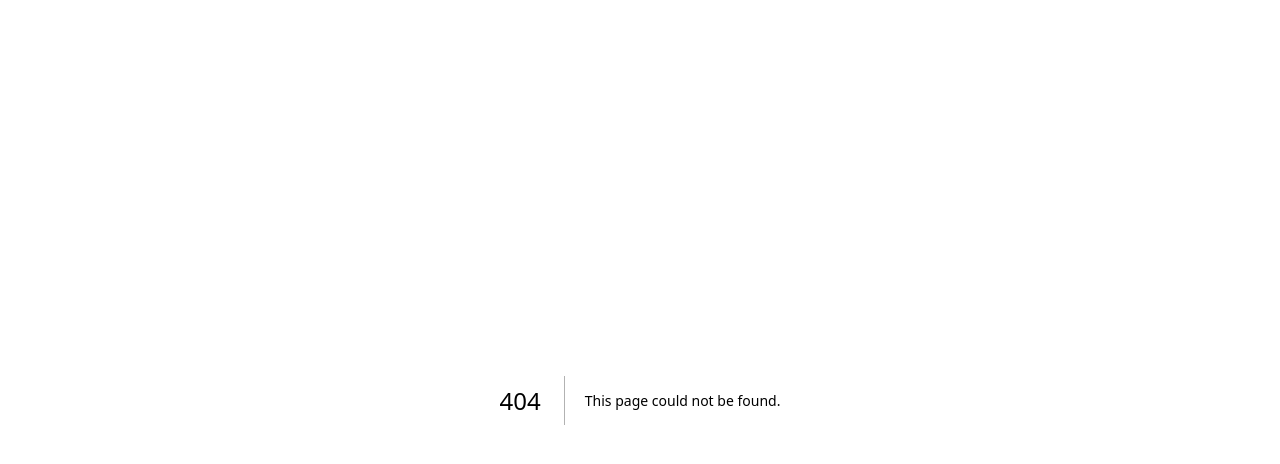
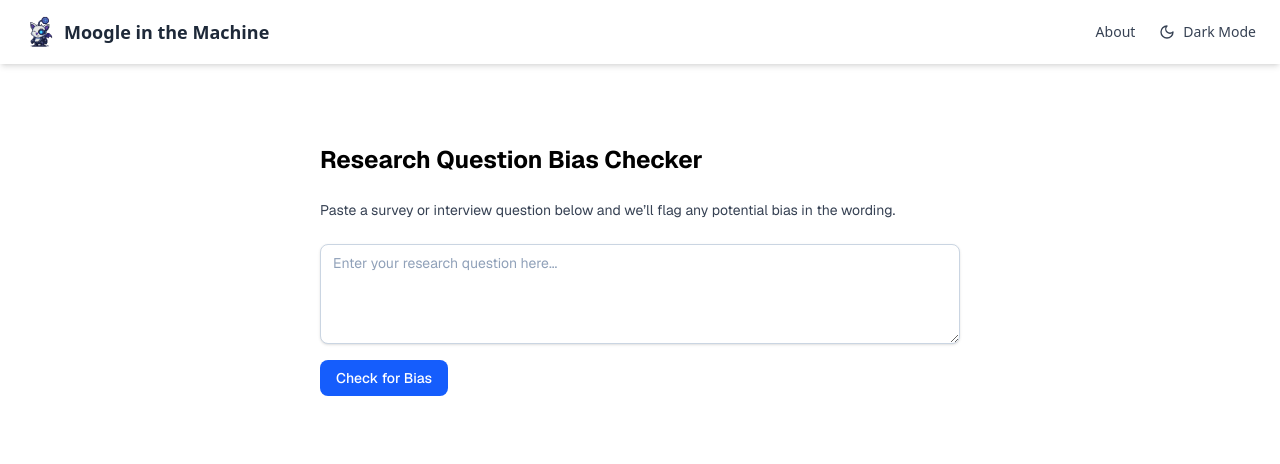
Before and after one commit to MoogleInTheMachine/sample-size-tool, a Next.js app: page /apps/bias-checker in a window 1280 px wide. Before the commit this address had no page. Shown: the top 464 px of the page. Built offline with nearby package versions, Linux system fonts and the light colour scheme.

Commit message:
Implement dark/light theme, bias checker tool, and homepage navigation

```diff
--- a/package.json
+++ b/package.json
@@ -14,6 +14,7 @@
     "clsx": "^2.1.1",
     "lucide-react": "^0.487.0",
     "next": "15.2.5",
+    "next-themes": "^0.4.6",
     "react": "^19.0.0",
     "react-chartjs-2": "^5.3.0",
     "react-dom": "^19.0.0",
--- a/postcss.config.js
+++ b/postcss.config.js
@@ -1,6 +1,6 @@
 module.exports = {
     plugins: {
-      tailwindcss: {},
+      '@tailwindcss/postcss': {},
       autoprefixer: {},
     },
-  };
+  }
--- /dev/null
+++ b/src/app/apps/bias-checker/page.tsx
@@ -0,0 +1,94 @@
+'use client';
+
+import React, { useState } from 'react';
+import { Textarea } from '@/components/ui/textarea';
+import { Card, CardContent } from '@/components/ui/card';
+import { Button } from '@/components/ui/button';
+
+interface BiasCheckResult {
+  biasDetected: boolean;
+  biasTypes: string[];
+  suggestion?: string;
+}
+
+function analyzeBias(input: string): BiasCheckResult {
+  const patterns = [
+    { type: 'Leading', regex: /\b(don't you think|wouldn't you agree|isn't it obvious|clearly|obviously)\b/i, suggestion: 'Try rephrasing as an open question.' },
+    { type: 'Absolute', regex: /\b(always|never|everybody|nobody|all|none)\b/i, suggestion: 'Avoid absolutes unless they are truly accurate.' },
+    { type: 'Loaded Language', regex: /\b(horrible|amazing|huge problem|disaster|ridiculous)\b/i, suggestion: 'Consider neutral, descriptive language instead of emotionally charged words.' },
+    { type: 'Double-barreled', regex: /\b(and|or)\b.*\b(and|or)\b/i, suggestion: 'Split complex questions into simpler parts.' },
+    { type: 'Negative Framing', regex: /\b(isn't|aren't|wouldn't|shouldn't)\b/i, suggestion: 'Try to frame the question in a neutral or positive tone.' },
+  ];
+
+  const detected: string[] = [];
+  let firstSuggestion = '';
+
+  for (const pattern of patterns) {
+    if (pattern.regex.test(input)) {
+      detected.push(pattern.type);
+      if (!firstSuggestion) firstSuggestion = pattern.suggestion || '';
+    }
+  }
+
+  return {
+    biasDetected: detected.length > 0,
+    biasTypes: detected,
+    suggestion: firstSuggestion,
+  };
+}
+
+export default function BiasCheckerPage() {
+  const [input, setInput] = useState('');
+  const [result, setResult] = useState<BiasCheckResult | null>(null);
+
+  const handleSubmit = (e: React.FormEvent) => {
+    e.preventDefault();
+    const analysis = analyzeBias(input);
+    setResult(analysis);
+  };
+
+  return (
+    <div className="max-w-2xl mx-auto py-12 px-4 space-y-6 text-black dark:text-white">
+      <h1 className="text-2xl font-bold">Research Question Bias Checker</h1>
+      <p className="text-sm text-gray-700 dark:text-gray-300">
+        Paste a survey or interview question below and we’ll flag any potential bias in the wording.
+      </p>
+
+      <form onSubmit={handleSubmit} className="space-y-4">
+        <Textarea
+          placeholder="Enter your research question here..."
+          value={input}
+          onChange={(e) => {
+            setInput(e.target.value);
+            setResult(null);
+          }}
+          className="min-h-[100px]"
+        />
+        <Button type="submit">Check for Bias</Button>
+      </form>
+
+      {result && (
+        <Card className="bg-white text-black dark:bg-[#1c1c2e] dark:text-white transition-colors">
+          <CardContent className="py-6 space-y-2">
+            <h2 className="text-lg font-semibold">Results:</h2>
+            {result.biasDetected ? (
+              <>
+                <p className="text-red-600 dark:text-red-400">Potential bias detected:</p>
+                <ul className="list-disc list-inside">
+                  {result.biasTypes.map((bias, idx) => (
+                    <li key={idx}>{bias}</li>
+                  ))}
+                </ul>
+                {result.suggestion && (
+                  <p className="mt-2 text-sm text-purple-500">Suggestion: {result.suggestion}</p>
+                )}
+              </>
+            ) : (
+              <p className="text-green-600 dark:text-green-400">No bias detected. This question appears neutral.</p>
+            )}
+          </CardContent>
+        </Card>
+      )}
+    </div>
+  );
+}
--- a/src/app/apps/layout.tsx
+++ b/src/app/apps/layout.tsx
@@ -4,7 +4,7 @@ export default function ToolsLayout({
     children: React.ReactNode;
   }) {
     return (
-      <div className="min-h-screen bg-[var(--bg)] text-[var(--text)] font-sans p-4">
+        <div className="min-h-screen bg-white dark:bg-[#0f0f23] text-black dark:text-white font-sans p-4">
         <main className="max-w-3xl mx-auto">{children}</main>
       </div>
     );
--- a/src/app/apps/sample-size/page.tsx
+++ b/src/app/apps/sample-size/page.tsx
@@ -1,6 +1,6 @@
 'use client';
 
-import React, { useState } from 'react';
+import React, { useState, useEffect } from 'react';
 import { Input } from '@/components/ui/input';
 import { Card, CardContent } from '@/components/ui/card';
 import { Info } from 'lucide-react';
@@ -14,6 +14,7 @@ import {
   Tooltip,
   Legend,
 } from 'chart.js';
+import { useTheme } from 'next-themes';
 
 ChartJS.register(CategoryScale, LinearScale, BarElement, Title, Tooltip, Legend);
 
@@ -29,7 +30,7 @@ function calculateConfidenceLevel(sampleSize: number, populationSize: number, ma
 function getExplanation(sampleSize: number, populationSize: number) {
   if (sampleSize === 0) return 'You need at least one response to calculate a confidence interval.';
   if (sampleSize > populationSize) return 'Sample size cannot exceed the population size.';
-  return `With a sample size of ${sampleSize}, the app estimates how confident you can be that your survey results reflect the views of the full population of ${populationSize} people. Larger sample sizes reduce uncertainty and give you a tighter margin of error.`;
+  return `With a sample size of ${sampleSize}, the app estimates how confident you can be that your survey results reflect the views of the full population of ${populationSize} people.`;
 }
 
 function requiredSampleSize(margin: number, z: number, populationSize: number, p = 0.5, finiteCorrection = true) {
@@ -38,36 +39,28 @@ function requiredSampleSize(margin: number, z: number, populationSize: number, p
 }
 
 export default function SampleSizeCalculator() {
-  const [populationSize, setPopulationSize] = useState<number | ''>(1000);
-  const [sampleSize, setSampleSize] = useState<number | ''>(100);
-  const [costPerResponse, setCostPerResponse] = useState<number | ''>(0);
+  const { theme } = useTheme();
+  const [populationSize, setPopulationSize] = useState(1000);
+  const [sampleSize, setSampleSize] = useState(100);
+  const [costPerResponse, setCostPerResponse] = useState(0);
   const [marginOfErrorTarget, setMarginOfErrorTarget] = useState(0.05);
   const [useFiniteCorrection, setUseFiniteCorrection] = useState(true);
   const [showPercent, setShowPercent] = useState(false);
   const [error, setError] = useState('');
+  const [chartOptions, setChartOptions] = useState({});
+  const [chartData, setChartData] = useState({ labels: [], datasets: [] });
 
-  const handleInputChange = (setter: React.Dispatch<React.SetStateAction<number | ''>>) => (e: React.ChangeEvent<HTMLInputElement>) => {
+  const handleInputChange = (setter: React.Dispatch<React.SetStateAction<number>>) => (e: React.ChangeEvent<HTMLInputElement>) => {
     const raw = e.target.value;
-    if (raw === '') {
-      setter('');
-      return;
-    }
+    if (raw === '') { setter(NaN); return; }
     const value = Number(raw);
-    if (isNaN(value)) {
-      setError('Please enter a valid number.');
-    } else {
-      setError('');
-      setter(value);
-    }
+    if (isNaN(value)) setError('Please enter a valid number.');
+    else { setError(''); setter(value); }
   };
 
-  const numericSampleSize = typeof sampleSize === 'number' ? sampleSize : 0;
-  const numericPopulationSize = typeof populationSize === 'number' ? populationSize : 0;
-  const numericCost = typeof costPerResponse === 'number' ? costPerResponse : 0;
-
-  const confidenceLevel = calculateConfidenceLevel(numericSampleSize, numericPopulationSize, marginOfErrorTarget);
-  const explanation = getExplanation(numericSampleSize, numericPopulationSize);
-  const totalCost = numericCost * numericSampleSize;
+  const confidenceLevel = calculateConfidenceLevel(sampleSize, populationSize, marginOfErrorTarget);
+  const explanation = getExplanation(sampleSize, populationSize);
+  const totalCost = costPerResponse * sampleSize;
 
   const levels = [
     { level: '85%', z: 1.44 },
@@ -76,135 +69,127 @@ export default function SampleSizeCalculator() {
   ];
 
   const tableRows = levels.map(({ level, z }) => {
-    const size = requiredSampleSize(marginOfErrorTarget, z, numericPopulationSize, 0.5, useFiniteCorrection);
-    const isMet = numericSampleSize >= size;
-    const value = showPercent ? ((numericSampleSize / size) * 100).toFixed(1) + '%' : size.toLocaleString();
+    const size = requiredSampleSize(marginOfErrorTarget, z, populationSize, 0.5, useFiniteCorrection);
+    const isMet = sampleSize >= size;
+    const value = showPercent ? ((sampleSize / size) * 100).toFixed(1) + '%' : size.toLocaleString();
     return (
-      <tr key={level} className={isMet ? 'bg-green-800/40 font-semibold' : ''}>
-        <td className="border border-slate-700 px-2 py-1">{level}</td>
-        <td className="border border-slate-700 px-2 py-1">{value}</td>
+      <tr key={level} className={isMet ? 'bg-green-100 dark:bg-green-800 font-semibold' : ''}>
+        <td className="border px-2 py-1 border-slate-300 dark:border-slate-700">{level}</td>
+        <td className="border px-2 py-1 border-slate-300 dark:border-slate-700">{value}</td>
       </tr>
     );
   });
 
-  const chartData = {
+  useEffect(() => {
+    const neonBlue = 'rgba(0, 255, 255, 0.3)';
+    const neonPink = 'rgba(255, 0, 255, 0.3)';
+    const blueBorder = '#00FFFF';
+    const pinkBorder = '#FF00FF';
+
+    const data = {
       labels: levels.map((l) => l.level),
       datasets: [
         {
           label: 'Your Sample Size',
-        data: levels.map(() => numericSampleSize),
-        backgroundColor: 'rgba(59, 130, 246, 0.6)',
+          data: levels.map(() => sampleSize),
+          backgroundColor: neonBlue,
+          borderColor: blueBorder,
+          borderWidth: 2,
         },
         {
           label: 'Required Sample Size',
-        data: levels.map(({ z }) => requiredSampleSize(marginOfErrorTarget, z, numericPopulationSize, 0.5, useFiniteCorrection)),
-        backgroundColor: 'rgba(234, 88, 12, 0.6)',
+          data: levels.map(({ z }) => requiredSampleSize(marginOfErrorTarget, z, populationSize, 0.5, useFiniteCorrection)),
+          backgroundColor: neonPink,
+          borderColor: pinkBorder,
+          borderWidth: 2,
         },
       ],
     };
 
-  const chartOptions = {
+    const options = {
       responsive: true,
       plugins: {
         legend: {
-        position: 'top' as const,
+          labels: {
+            color: theme === 'dark' ? '#FFFFFF' : '#1F2937',
+          },
+          position: 'top',
         },
         title: {
           display: true,
           text: 'Sample Size Comparison by Confidence Level',
+          color: theme === 'dark' ? '#FFFFFF' : '#1F2937',
+        },
+      },
+      scales: {
+        x: {
+          ticks: { color: theme === 'dark' ? '#FFFFFF' : '#1F2937' },
+          grid: { color: theme === 'dark' ? '#334155' : '#E5E7EB' },
+        },
+        y: {
+          ticks: { color: theme === 'dark' ? '#FFFFFF' : '#1F2937' },
+          grid: { color: theme === 'dark' ? '#334155' : '#E5E7EB' },
         },
       },
     };
 
+    setChartData(data);
+    setChartOptions(options);
+  }, [theme, sampleSize, populationSize, marginOfErrorTarget, useFiniteCorrection]);
+
   return (
-    <div className="space-y-6">
-      <h1 className="text-3xl font-bold mb-1 text-[var(--accent)]">Sample Size Confidence Estimator</h1>
-      <p className="text-sm text-[var(--text-muted)]">
+    <div className="relative min-h-screen px-4 py-8 max-w-3xl mx-auto bg-white text-black dark:bg-[#0f0f23] dark:text-white transition-colors overflow-hidden">
+      <div className="absolute inset-0 pointer-events-none z-0">
+        <div className="sparkle sparkle-1 teal" />
+        <div className="sparkle sparkle-2 blue" />
+        <div className="sparkle sparkle-3 white" />
+        <div className="sparkle sparkle-4 purple" />
+        <div className="sparkle sparkle-5 teal" />
+        <div className="sparkle sparkle-6 blue" />
+      </div>
+
+      <div className="relative z-10 space-y-6">
+        <h1 className="text-2xl font-bold">Sample Size Confidence Estimator</h1>
+        <p className="text-sm text-gray-700 dark:text-gray-300 mb-4">
           Quickly estimate how confident you can be in your survey results based on your sample size, population, and margin of error preferences.
         </p>
 
-      <Card className="bg-[var(--panel)] border border-[var(--border)]">
+        <Card>
           <CardContent className="space-y-6 py-6">
             <div className="grid grid-cols-2 gap-4">
               <div>
                 <label className="block text-sm font-semibold mb-1">Population Size</label>
-              <Input
-                type="number"
-                value={populationSize}
-                onChange={handleInputChange(setPopulationSize)}
-                step={100}
-                min={1}
-                max={1000000}
-              />
+                <Input type="number" value={populationSize} onChange={handleInputChange(setPopulationSize)} step={100} min={1} max={1000000} />
               </div>
               <div>
                 <label className="block text-sm font-semibold mb-1">Sample Size</label>
-              <Input
-                type="number"
-                value={sampleSize}
-                onChange={handleInputChange(setSampleSize)}
-                min={0}
-                max={5000}
-                step={10}
-              />
+                <Input type="number" value={sampleSize} onChange={handleInputChange(setSampleSize)} min={0} max={5000} step={10} />
               </div>
               <div>
                 <label className="block text-sm font-semibold mb-1">Cost Per Response ($)</label>
-              <Input
-                type="number"
-                value={costPerResponse}
-                onChange={handleInputChange(setCostPerResponse)}
-                min={0}
-                step={1}
-              />
+                <Input type="number" value={costPerResponse} onChange={handleInputChange(setCostPerResponse)} min={0} step={1} />
               </div>
               <div>
                 <label className="block text-sm font-semibold mb-1 flex items-center gap-1">
                   Target Margin of Error (%)
-                <span
-                  title="This controls the width of the confidence interval. Smaller values require larger sample sizes."
-                  className="text-gray-500"
-                >
+                  <span title="This controls the width of the confidence interval." className="text-gray-500 dark:text-gray-400">
                     <Info size={16} />
                   </span>
                 </label>
-              <Input
-                type="number"
-                value={marginOfErrorTarget * 100}
-                onChange={(e) => {
+                <Input type="number" value={marginOfErrorTarget * 100} onChange={(e) => {
                   const val = Number(e.target.value);
                   if (!isNaN(val)) setMarginOfErrorTarget(val / 100);
-                }}
-                step={0.1}
-                min={1}
-                max={10}
-              />
+                }} step={0.1} min={1} max={10} />
               </div>
             </div>
 
             <div className="pt-2 flex flex-col gap-2">
               <label className="inline-flex items-center space-x-2">
-              <input
-                type="checkbox"
-                checked={useFiniteCorrection}
-                onChange={() => setUseFiniteCorrection(!useFiniteCorrection)}
-              />
-              <span className="text-sm flex items-center gap-1">
-                Apply finite population correction
-                <span
-                  title="This adjusts the required sample size when your population is small."
-                  className="text-gray-500"
-                >
-                  <Info size={16} />
-                </span>
-              </span>
+                <input type="checkbox" checked={useFiniteCorrection} onChange={() => setUseFiniteCorrection(!useFiniteCorrection)} />
+                <span className="text-sm">Apply finite population correction</span>
               </label>
               <label className="inline-flex items-center space-x-2">
-              <input
-                type="checkbox"
-                checked={showPercent}
-                onChange={() => setShowPercent(!showPercent)}
-              />
+                <input type="checkbox" checked={showPercent} onChange={() => setShowPercent(!showPercent)} />
                 <span className="text-sm">Show values as percentages</span>
               </label>
             </div>
@@ -213,36 +198,28 @@ export default function SampleSizeCalculator() {
           </CardContent>
         </Card>
 
-      <div className="text-lg">
+        <div className="text-lg mt-6">
           Estimated Confidence Level:{' '}
-        <strong>
-          {confidenceLevel > 0
-            ? `${(confidenceLevel * 100).toFixed(0)}%`
-            : 'Insufficient data for high confidence'}
-        </strong>
+          <strong>{confidenceLevel > 0 ? `${(confidenceLevel * 100).toFixed(0)}%` : 'Insufficient data for high confidence'}</strong>
         </div>
 
-      <div className="text-md text-gray-300">{explanation}</div>
-
-      <div className="text-md">
-        Estimated Study Cost: <strong>${totalCost.toLocaleString()}</strong>
-      </div>
+        <div className="text-sm text-gray-700 dark:text-gray-400">{explanation}</div>
+        <div className="text-md mb-4">Estimated Study Cost: <strong>${totalCost.toLocaleString()}</strong></div>
 
         <div className="mt-6">
           <Bar data={chartData} options={chartOptions} />
         </div>
 
-      <div className="text-md text-gray-300">
-        <h2 className="font-semibold text-md mt-6 mb-2">Sample Size Recommendations</h2>
+        <div className="mt-6 text-sm text-gray-700 dark:text-gray-400">
+          <h2 className="font-semibold text-md mb-2">Sample Size Recommendations</h2>
           <p className="mb-2">
-          To reach common confidence levels with your selected margin of error ({(marginOfErrorTarget * 100).toFixed(1)}%) and population
-          size of {numericPopulationSize.toLocaleString()}, you would need approximately:
+            To reach common confidence levels with your selected margin of error ({(marginOfErrorTarget * 100).toFixed(1)}%) and population size of {populationSize.toLocaleString()}, you would need approximately:
           </p>
-        <table className="border border-slate-700 text-sm w-full">
+          <table className="border text-sm w-full border-slate-300 dark:border-slate-600">
             <thead>
               <tr>
-              <th className="border border-slate-700 px-2 py-1">Confidence Level</th>
-              <th className="border border-slate-700 px-2 py-1">
+                <th className="border px-2 py-1 border-slate-300 dark:border-slate-600">Confidence Level</th>
+                <th className="border px-2 py-1 border-slate-300 dark:border-slate-600">
                   {showPercent ? 'Your Sample vs Target (%)' : 'Required Sample Size'}
                 </th>
               </tr>
@@ -251,5 +228,6 @@ export default function SampleSizeCalculator() {
           </table>
         </div>
       </div>
+    </div>
   );
 }
--- a/src/app/layout.tsx
+++ b/src/app/layout.tsx
@@ -1,6 +1,8 @@
-import type { Metadata } from "next";
+// src/app/apps/layout.tsx
 import { Geist, Geist_Mono } from "next/font/google";
-import "./globals.css";
+import "@/app/globals.css";
+import Navbar from "@/components/Navbar";
+import { ThemeProvider } from "next-themes";
 
 const geistSans = Geist({
   variable: "--font-geist-sans",
@@ -12,47 +14,23 @@ const geistMono = Geist_Mono({
   subsets: ["latin"],
 });
 
-export const metadata: Metadata = {
-  title: "Moogle in the Machine",
-  description: "A growing collection of UX research tools that bring clarity, confidence, and statistical insight to your work.",
-  openGraph: {
-    title: "Moogle in the Machine",
-    description: "A growing collection of UX research tools for confident UX decisions.",
-    url: "https://moogleinthemachine.com", // use your live domain here
-    siteName: "Moogle in the Machine",
-    images: [
-      {
-        url: "/moogle-og.png",
-        width: 1200,
-        height: 630,
-        alt: "Moogle in the Machine logo with pixel moogle character",
-      },
-    ],
-    type: "website",
-  },
-  twitter: {
-    card: "summary_large_image",
-    title: "Moogle in the Machine",
-    description: "A growing collection of UX research tools for confident UX decisions.",
-    images: ["/moogle-og.png"],
-  },
-};
-
-export default function RootLayout({
+export default function ToolsLayout({
   children,
-}: Readonly<{
+}: {
   children: React.ReactNode;
-}>) {
+}) {
   return (
-    <html lang="en" className="dark" data-theme="dark">
-    <head>
-      <link rel="icon" href="/favicon-v2.ico" />
-    </head>
-    <body
-  className={`${geistSans.variable} ${geistMono.variable} antialiased bg-[var(--bg)] text-[var(--text)]`}
->
-      {children}
-    </body>
-  </html>
+    <html lang="en" suppressHydrationWarning>
+      <body
+        className={`${geistSans.variable} ${geistMono.variable} antialiased bg-white text-black dark:bg-[#0f0f23] dark:text-white`}
+      >
+        <ThemeProvider attribute="class" defaultTheme="system" enableSystem>
+          <Navbar />
+          <div className="min-h-screen font-sans p-4">
+            <main className="max-w-3xl mx-auto">{children}</main>
+          </div>
+        </ThemeProvider>
+      </body>
+    </html>
   );
 }
--- /dev/null
+++ b/src/components/Navbar.tsx
@@ -0,0 +1,56 @@
+'use client';
+
+import Link from 'next/link';
+import Image from 'next/image';
+import { useTheme } from 'next-themes';
+import { Sun, Moon } from 'lucide-react';
+import { useEffect, useState } from 'react';
+
+export default function Navbar() {
+  const { theme, setTheme } = useTheme();
+  const [mounted, setMounted] = useState(false);
+
+  // Avoid hydration mismatch for SSR
+  useEffect(() => {
+    setMounted(true);
+  }, []);
+
+  return (
+    <nav className="w-full px-6 py-4 flex items-center justify-between bg-white dark:bg-[#0f0f23] shadow-md dark:shadow-none">
+      {/* Left: Logo and Site Title */}
+      <div className="flex items-center gap-3">
+        <Link href="/" className="flex items-center gap-2">
+          <Image
+            src="/assets/branding/moogle-logo.png"
+            alt="Moogle in the Machine"
+            width={32}
+            height={32}
+          />
+          <span className="text-lg font-semibold text-gray-800 dark:text-white">
+            Moogle in the Machine
+          </span>
+        </Link>
+      </div>
+
+      {/* Right: Navigation Links + Theme Toggle */}
+      <div className="flex items-center gap-6">
+        <Link
+          href="/about"
+          className="text-sm font-medium text-gray-700 dark:text-gray-300 hover:underline"
+        >
+          About
+        </Link>
+
+        {mounted && (
+          <button
+            onClick={() => setTheme(theme === 'dark' ? 'light' : 'dark')}
+            className="flex items-center gap-2 text-sm font-medium text-gray-700 dark:text-gray-300 hover:text-accent-purple transition"
+          >
+            {theme === 'dark' ? <Sun size={16} /> : <Moon size={16} />}
+            {theme === 'dark' ? 'Light Mode' : 'Dark Mode'}
+          </button>
+        )}
+      </div>
+    </nav>
+  );
+}
--- /dev/null
+++ b/src/components/ui/button.tsx
@@ -0,0 +1,25 @@
+'use client';
+
+import * as React from 'react';
+import { cn } from '@/lib/utils';
+
+export interface ButtonProps extends React.ButtonHTMLAttributes<HTMLButtonElement> {}
+
+const Button = React.forwardRef<HTMLButtonElement, ButtonProps>(
+  ({ className, ...props }, ref) => {
+    return (
+      <button
+        ref={ref}
+        className={cn(
+          'inline-flex items-center justify-center rounded-md bg-blue-600 hover:bg-blue-700 text-white text-sm font-medium px-4 py-2 transition-colors focus:outline-none focus:ring-2 focus:ring-offset-2 focus:ring-blue-500 disabled:opacity-50 dark:bg-blue-500 dark:hover:bg-blue-600 dark:focus:ring-blue-400',
+          className
+        )}
+        {...props}
+      />
+    );
+  }
+);
+
+Button.displayName = 'Button';
+
+export { Button };
--- /dev/null
+++ b/src/components/ui/textarea.tsx
@@ -0,0 +1,24 @@
+'use client';
+
+import * as React from 'react';
+import { cn } from '@/lib/utils'; // Make sure this utility exists or use a direct className join
+
+export interface TextareaProps extends React.TextareaHTMLAttributes<HTMLTextAreaElement> {}
+
+const Textarea = React.forwardRef<HTMLTextAreaElement, TextareaProps>(
+  ({ className, ...props }, ref) => {
+    return (
+      <textarea
+        className={cn(
+          'flex min-h-[80px] w-full rounded-md border border-slate-300 bg-white dark:bg-[#1f1f3a] px-3 py-2 text-sm text-black dark:text-white placeholder-slate-400 dark:placeholder-slate-500 shadow-sm focus:outline-none focus:ring-2 focus:ring-blue-500 focus:border-blue-500 transition-colors',
+          className
+        )}
+        ref={ref}
+        {...props}
+      />
+    );
+  }
+);
+Textarea.displayName = 'Textarea';
+
+export { Textarea };
--- a/tailwind.config.js
+++ b/tailwind.config.js
@@ -1,6 +1,6 @@
 /** @type {import('tailwindcss').Config} */
 module.exports = {
-    darkMode: 'class',
+    darkMode: 'class', // Enables dark mode via class strategy
     content: [
       './src/**/*.{ts,tsx}',
       './app/**/*.{ts,tsx}',
```
Also changed, not shown: src/app/page.tsx (+3 -8 lines), src/components/ToolCards.tsx (added, +27 -0 lines), 1 other file (tests, documents, lock files or other folders). Lines whose indentation alone changed are shown as unchanged.
